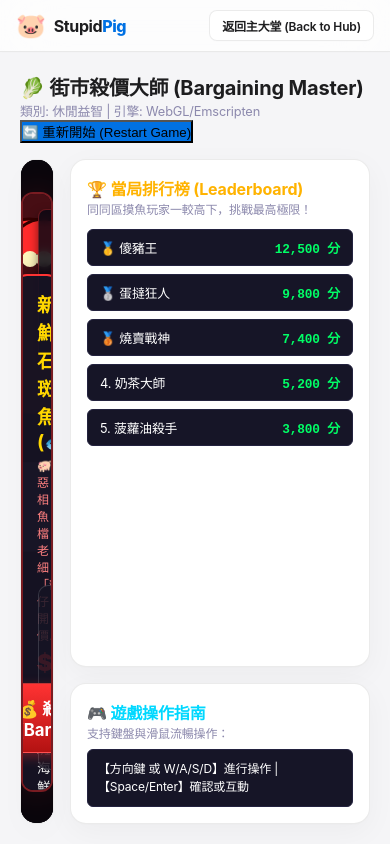
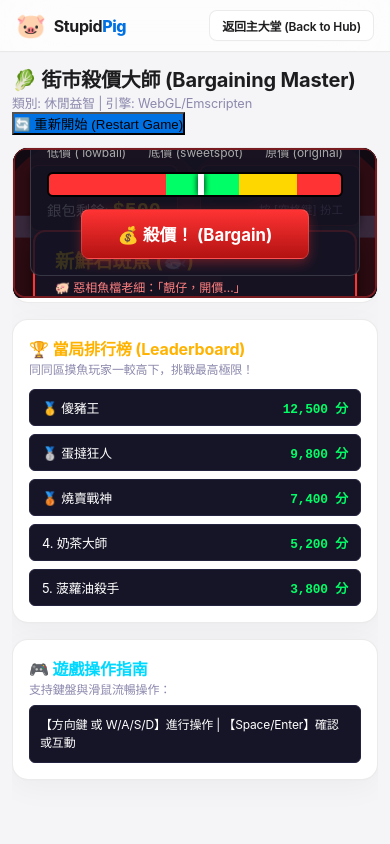
Before and after one commit to macausite/stupidpig, a Next.js app in the folder nextjs-portal/: page /play/bargaining-master in a window 390 px wide. Built offline with nearby package versions, Linux system fonts and the light colour scheme.

Commit message:
chore: enable cleanUrls on Firebase Hosting for pretty play page routes

```diff
--- a/nextjs-portal/pages/play/[gameId].js
+++ b/nextjs-portal/pages/play/[gameId].js
@@ -159,7 +159,7 @@ export default function PlayPage({ onUpdateCoins, onUpdatePoints }) {
             </div>
           </div>
 
-          <div style={{ display: 'grid', gridTemplateColumns: '1fr 350px', gap: '24px' }}>
+          <div className="download-grid">
             {/* LEFT COLUMN: TRAILER & SCREENSHOTS */}
             <div style={{ display: 'flex', flexDirection: 'column', gap: '20px' }}>
               {/* VIDEO EMBED */}
@@ -334,7 +334,7 @@ export default function PlayPage({ onUpdateCoins, onUpdatePoints }) {
         </div>
 
         {/* CONTAINER HOLDING SANDBOX IFRAME & LEADERBOARD/CONTROLS */}
-        <div style={{ display: 'grid', gridTemplateColumns: '1fr 300px', gap: '16px', flex: 1 }}>
+        <div className="play-grid">
           <div className="play-container-wrapper">
             <UniversalGameWrapper
               gameUrl={game.url}
--- a/nextjs-portal/styles/globals.css
+++ b/nextjs-portal/styles/globals.css
@@ -433,6 +433,43 @@ body, html {
   gap: 16px;
 }
 
+.play-grid {
+  display: grid;
+  grid-template-columns: 1fr 300px;
+  gap: 16px;
+  flex: 1;
+  min-height: 0;
+}
+
+.download-grid {
+  display: grid;
+  grid-template-columns: 1fr 350px;
+  gap: 24px;
+}
+
+@media (max-width: 768px) {
+  .play-grid {
+    grid-template-columns: 1fr;
+    display: flex;
+    flex-direction: column;
+    overflow-y: auto;
+  }
+  .download-grid {
+    grid-template-columns: 1fr;
+  }
+  .play-layout {
+    height: auto;
+    min-height: calc(100vh - 52px);
+    overflow-y: auto;
+    padding: 12px;
+    gap: 12px;
+  }
+  .play-container-wrapper {
+    height: 400px;
+    max-height: 65vh;
+  }
+}
+
 .back-btn {
   background-color: #ffffff;
   border: 1px solid var(--border-color);
```
Also changed, not shown: nextjs-portal/firebase.json.
